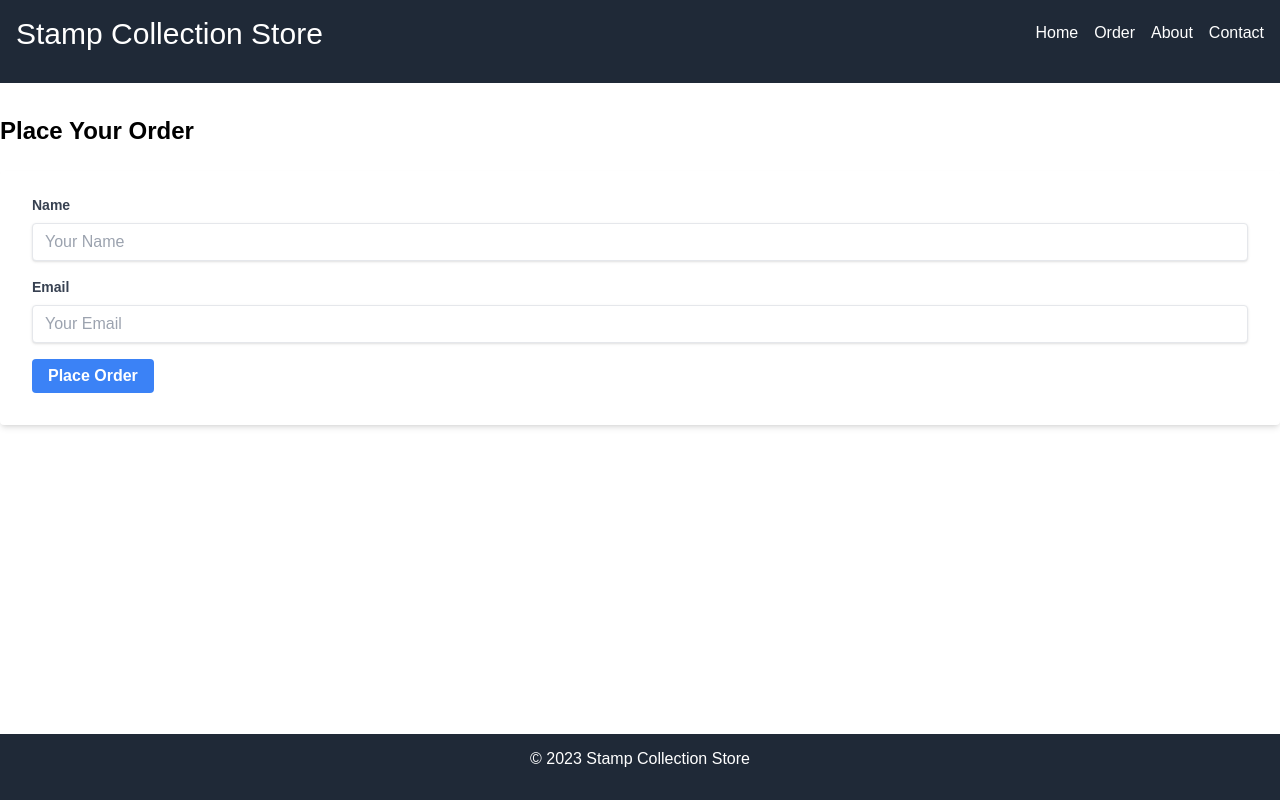
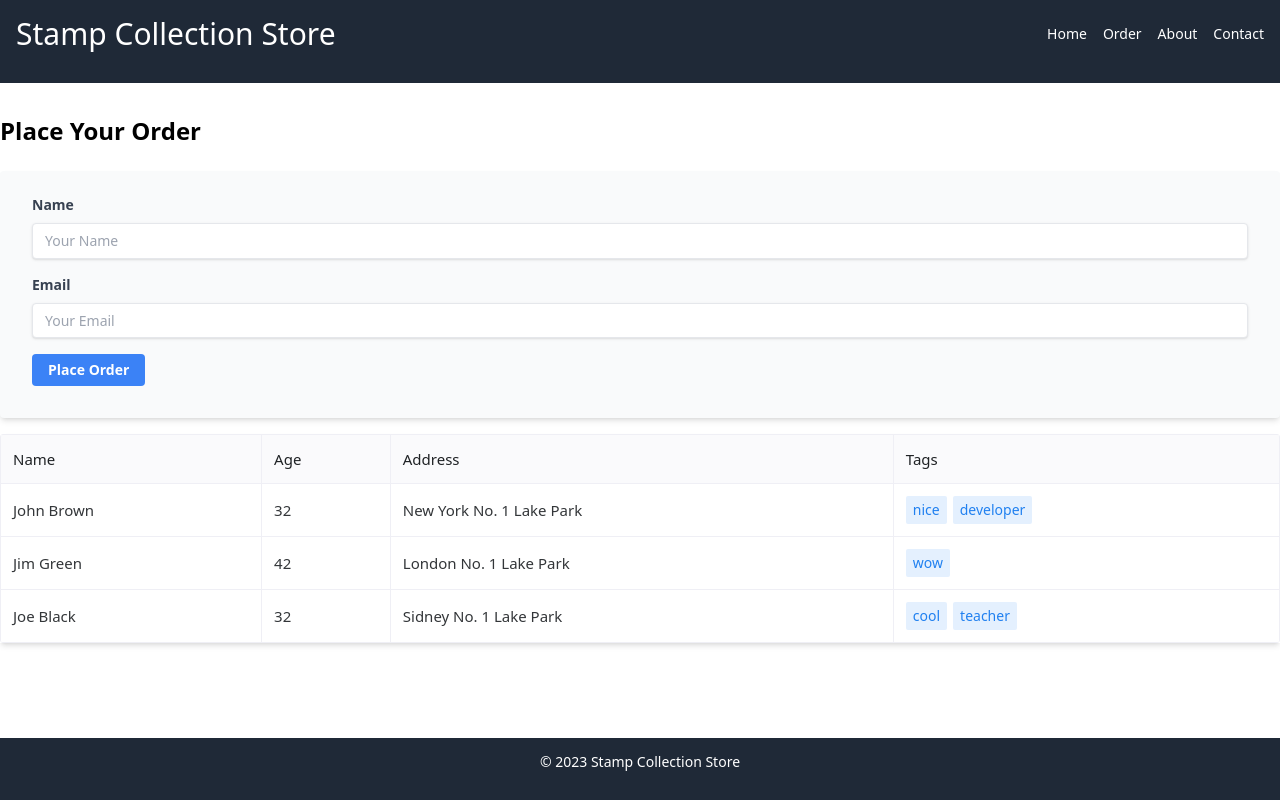
Before and after one commit to StampMarket/StampMarket-frontend, a Vue app: page /order in a window 1280 px wide. Built offline with nearby package versions, Linux system fonts and the light colour scheme.

Commit message:
[feat] Finish Order page & add Error.vue

```diff
--- a/src/router/router.js
+++ b/src/router/router.js
@@ -1,4 +1,4 @@
-import { createRouter, createWebHashHistory, createWebHistory } from "vue-router";
+import { createRouter, createWebHistory } from "vue-router";
 
 const router = createRouter({
     history: createWebHistory(),
@@ -30,8 +30,30 @@ const router = createRouter({
         {
             path: '/Home',
             redirect: '/'
+        },
+        // {
+        //     path: '/',
+        //     name: 'Layout',
+        //     redirect: '/Dashboard',
+        //     component: () => import('../layout/Layout.vue'),
+        //     children: [
+        //         {
+        //             path: '/Dashboard',
+        //             name: 'Dashboard',
+        //             component: () => import('../views/Labs.vue')
+        //         }
+        //     ]
+        // },
+        // {
+        //     path: '/login',
+        //     name: 'Login',
+        //     component: () => import('../views/Login.vue')
+        // },
+        {
+            path:'/:pathMatch(.*)*',
+            name:'NotFound',
+            component: () => import('../views/Error.vue')
         }
-
     ]
 })
 
--- /dev/null
+++ b/src/views/Error.vue
@@ -0,0 +1,51 @@
+<script setup>
+import {useRouter} from "vue-router";
+
+const router = useRouter();
+
+const routeHome = () => {
+  router.push('/');
+}
+
+const routeBack = () => {
+  console.log('routeBack');
+  router.back();
+}
+
+</script>
+
+<template>
+  <!-- component -->
+  <section class="bg-white dark:bg-gray-900 ">
+    <div class="container min-h-screen px-6 py-12 mx-auto lg:flex lg:items-center lg:gap-12">
+      <div class="wf-ull lg:w-1/2">
+        <p class="text-sm font-medium text-blue-500 dark:text-blue-400">404 error</p>
+        <h1 class="mt-3 text-2xl font-semibold text-gray-800 dark:text-white md:text-3xl">Page not found</h1>
+        <p class="mt-4 text-gray-500 dark:text-gray-400">Sorry, the page you are looking for doesn't exist.Here are some helpful links:</p>
+
+        <div class="flex items-center mt-6 gap-x-3">
+          <button class="flex items-center justify-center w-1/2 px-5 py-2 text-sm text-gray-700 transition-colors duration-200 bg-white border rounded-lg gap-x-2 sm:w-auto dark:hover:bg-gray-800 dark:bg-gray-900 hover:bg-gray-100 dark:text-gray-200 dark:border-gray-700">
+            <svg xmlns="http://www.w3.org/2000/svg" fill="none" viewBox="0 0 24 24" stroke-width="1.5" stroke="currentColor" class="w-5 h-5 rtl:rotate-180">
+              <path stroke-linecap="round" stroke-linejoin="round" d="M6.75 15.75L3 12m0 0l3.75-3.75M3 12h18" />
+            </svg>
+
+
+            <span @click="routeBack">Go back</span>
+          </button>
+
+          <button class="w-1/2 px-5 py-2 text-sm tracking-wide text-white transition-colors duration-200 bg-blue-500 rounded-lg shrink-0 sm:w-auto hover:bg-blue-600 dark:hover:bg-blue-500 dark:bg-blue-600" @click="routeHome">
+            Take me home
+          </button>
+        </div>
+      </div>
+
+      <div class="relative w-full mt-12 lg:w-1/2 lg:mt-0">
+        <img class="w-full max-w-lg lg:mx-auto" src="https://merakiui.com/images/components/illustration.svg" alt="">
+      </div>
+    </div>
+  </section>
+</template>
+
+<style scoped>
+
+</style>
--- a/src/views/Landing.vue
+++ b/src/views/Landing.vue
@@ -125,51 +125,6 @@ const prevSlide = () => {
         </div>
       </div>
     </section>
-    <section class="py-8">
-      <div class="container mx-auto bg-opacity-80 bg-white p-6 stamp-border">
-        <h2 class="text-2xl font-bold mb-4">Top Selling Stamps</h2>
-        <div class="grid grid-cols-3 gap-4">
-          <div v-for="stamp in topSellingStamps" :key="stamp.name"
-               class="bg-white shadow-lg rounded-lg overflow-hidden stamp-border">
-            <img :src="stamp.imageUrl" :alt="stamp.name" class="w-full h-64 object-cover">
-            <div class="p-4">
-              <h3 class="font-bold">{{ stamp.name }}</h3>
-              <p class="text-gray-700">{{ stamp.description }}</p>
-            </div>
-          </div>
-        </div>
-      </div>
-    </section>
-    <section class="py-8">
-      <div class="container mx-auto bg-opacity-80 bg-white p-6 stamp-border">
-        <h2 class="text-2xl font-bold mb-4">Top Selling Stamps</h2>
-        <div class="grid grid-cols-3 gap-4">
-          <div v-for="stamp in topSellingStamps" :key="stamp.name"
-               class="bg-white shadow-lg rounded-lg overflow-hidden stamp-border">
-            <img :src="stamp.imageUrl" :alt="stamp.name" class="w-full h-64 object-cover">
-            <div class="p-4">
-              <h3 class="font-bold">{{ stamp.name }}</h3>
-              <p class="text-gray-700">{{ stamp.description }}</p>
-            </div>
-          </div>
-        </div>
-      </div>
-    </section>
-    <section class="py-8">
-      <div class="container mx-auto bg-opacity-80 bg-white p-6 stamp-border">
-        <h2 class="text-2xl font-bold mb-4">Top Selling Stamps</h2>
-        <div class="grid grid-cols-3 gap-4">
-          <div v-for="stamp in topSellingStamps" :key="stamp.name"
-               class="bg-white shadow-lg rounded-lg overflow-hidden stamp-border">
-            <img :src="stamp.imageUrl" :alt="stamp.name" class="w-full h-64 object-cover">
-            <div class="p-4">
-              <h3 class="font-bold">{{ stamp.name }}</h3>
-              <p class="text-gray-700">{{ stamp.description }}</p>
-            </div>
-          </div>
-        </div>
-      </div>
-    </section>
   </main>
 </template>
 
--- a/src/views/Order.vue
+++ b/src/views/Order.vue
@@ -1,31 +1,128 @@
 <script setup>
+import {NButton, NDataTable, NTag, useMessage} from "naive-ui";
+import {h, ref} from "vue";
 
+const columns = ref([
+  {
+    title: "Name",
+    key: "name"
+  },
+  {
+    title: "Age",
+    key: "age"
+  },
+  {
+    title: "Address",
+    key: "address"
+  },
+  {
+    title: "Tags",
+    key: "tags",
+    render(row) {
+      const tags = row.tags.map((tagKey) => {
+        return h(
+            NTag,
+            {
+              style: {
+                marginRight: "6px"
+              },
+              type: "info",
+              bordered: false
+            },
+            {
+              default: () => tagKey
+            }
+        );
+      });
+      return tags;
+    }
+  },
+  // {
+  //   title: "Action",
+  //   key: "action",
+  //   render(row) {
+  //     return h(
+  //         NButton,
+  //         {
+  //           onClick() {
+  //             message.info("send mail to " + row.name);
+  //           }
+  //         },
+  //         {
+  //           default: () => "Send Mail"
+  //         }
+  //     )
+  //   }
+  // }
+])
+const orderData = ref([
+  {
+    key: 0,
+    name: "John Brown",
+    age: 32,
+    address: "New York No. 1 Lake Park",
+    tags: ["nice", "developer"]
+  },
+  {
+    key: 1,
+    name: "Jim Green",
+    age: 42,
+    address: "London No. 1 Lake Park",
+    tags: ["wow"]
+  },
+  {
+    key: 2,
+    name: "Joe Black",
+    age: 32,
+    address: "Sidney No. 1 Lake Park",
+    tags: ["cool", "teacher"]
+  }
+])
 </script>
 
 <template>
   <main class="py-8">
     <div class="container mx-auto">
       <h2 class="text-2xl font-bold mb-6">Place Your Order</h2>
-      <form @submit.prevent="placeOrder" class="bg-white shadow-md rounded px-8 pt-6 pb-8 mb-4">
+      <form @submit.prevent="placeOrder" class="bg-gray-50 shadow-md rounded px-8 pt-6 pb-8 mb-4">
         <div class="mb-4">
           <label class="block text-gray-700 text-sm font-bold mb-2" for="name">
             Name
           </label>
-          <input class="shadow appearance-none border rounded w-full py-2 px-3 text-gray-700 leading-tight focus:outline-none focus:shadow-outline" id="name" type="text" placeholder="Your Name">
+          <input
+              class="shadow appearance-none border rounded w-full py-2 px-3 text-gray-700 leading-tight focus:outline-none focus:shadow-outline"
+              id="name" type="text" placeholder="Your Name">
         </div>
         <div class="mb-4">
           <label class="block text-gray-700 text-sm font-bold mb-2" for="email">
             Email
           </label>
-          <input class="shadow appearance-none border rounded w-full py-2 px-3 text-gray-700 leading-tight focus:outline-none focus:shadow-outline" id="email" type="email" placeholder="Your Email">
+          <input
+              class="shadow appearance-none border rounded w-full py-2 px-3 text-gray-700 leading-tight focus:outline-none focus:shadow-outline"
+              id="email" type="email" placeholder="Your Email">
         </div>
         <!-- More fields like address, quantity, etc. -->
         <div class="flex items-center justify-between">
-          <button class="bg-blue-500 hover:bg-blue-700 text-white font-bold py-2 px-4 rounded focus:outline-none focus:shadow-outline" type="submit">
+          <button
+              class="bg-blue-500 hover:bg-blue-700 text-white font-bold py-2 px-4 rounded focus:outline-none focus:shadow-outline"
+              type="submit">
             Place Order
           </button>
         </div>
       </form>
+
+      <!--  show order    -->
+      <n-data-table
+          size="large"
+          :columns="columns"
+          :data="orderData"
+          :bordered="true"
+          :single-line="false"
+
+          class="shadow-md"
+      />
+
+
     </div>
   </main>
 </template>
```
